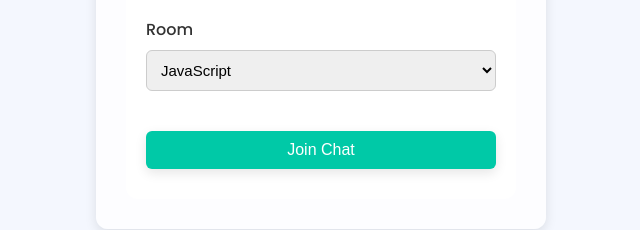
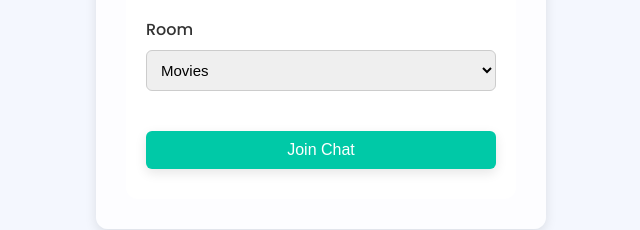
Before and after one commit to poorv25/Varatalp, a website: page public/index.html in a window 1280 px wide. Shown: the part 347-577 px from the top of the page, 319-959 px from the left. Drawn offline with Linux system fonts and the light colour scheme.

Commit message:
Changed the topics to have chat about

```diff
--- a/public/index.html
+++ b/public/index.html
@@ -31,12 +31,21 @@
           <div class="form-control">
             <label for="room">Room</label>
             <select name="room" id="room">
-              <option value="JavaScript">JavaScript</option>
-              <option value="Python">Python</option>
-              <option value="PHP">PHP</option>
-              <option value="C#">C#</option>
-              <option value="Ruby">Ruby</option>
-              <option value="Java">Java</option>
+              <option value="Movies">Movies</option>
+              <option value="Music">Music</option>
+              <option value="Gaming">Gaming</option>
+              <option value="Sports">Sports</option>
+              <option value="Books">Books</option>
+              <option value="Anime">Anime</option>
+              <option value="Travel">Travel</option>
+              <option value="Health & Fitness">Health & Fitness</option>
+              <option value="Food & Recipes">Food & Recipes</option>
+              <option value="Memes">Memes</option>
+              <option value="Career Advice">Career Advice</option>
+              <option value="College Life">College Life</option>
+              <option value="Tech News">Tech News</option>
+              <option value="Relationships">Relationships</option>
+              <option value="Startup Ideas">Startup Ideas</option>
             </select>
           </div>
           <button type="submit" class="btn">Join Chat</button>
```
